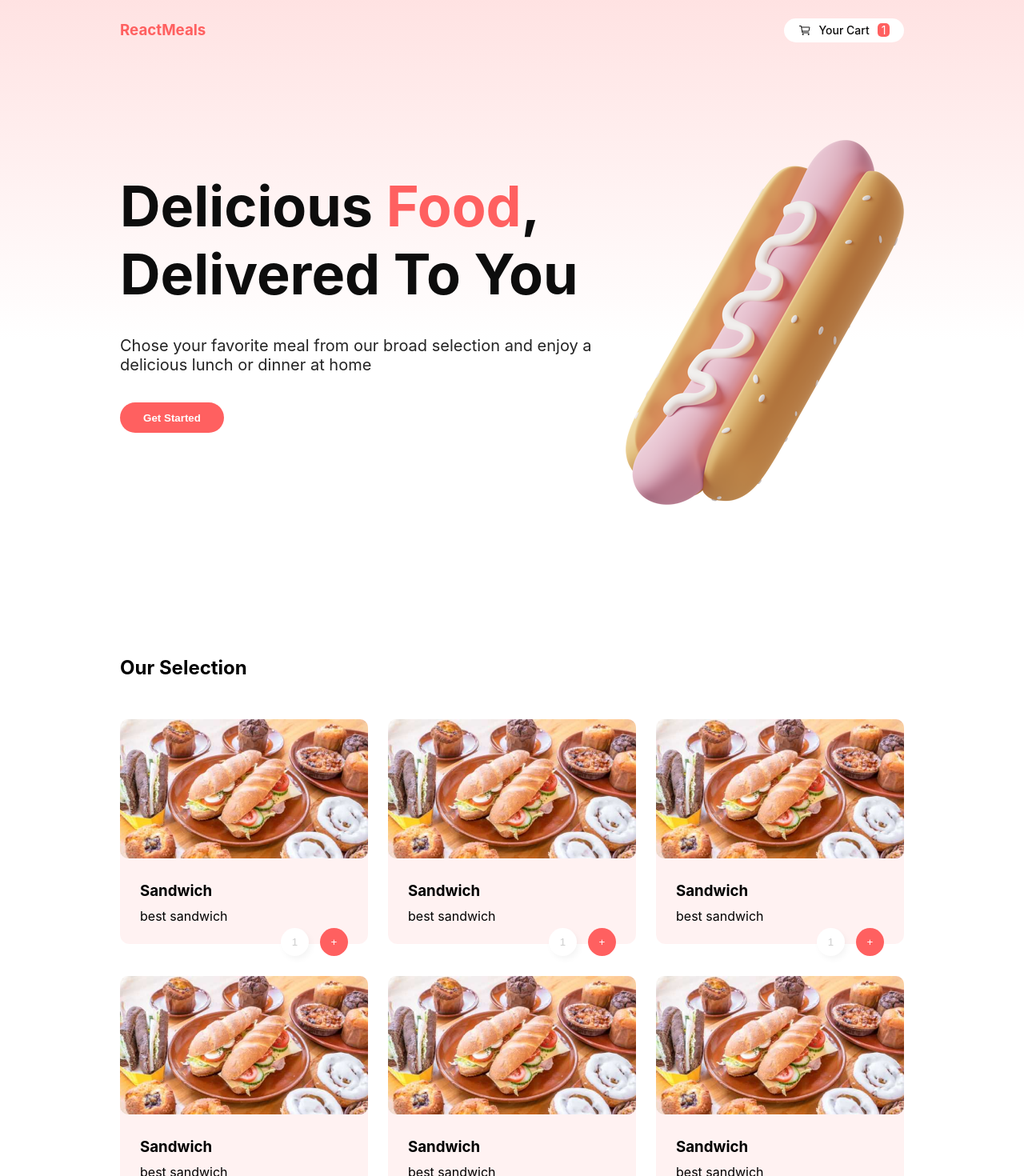
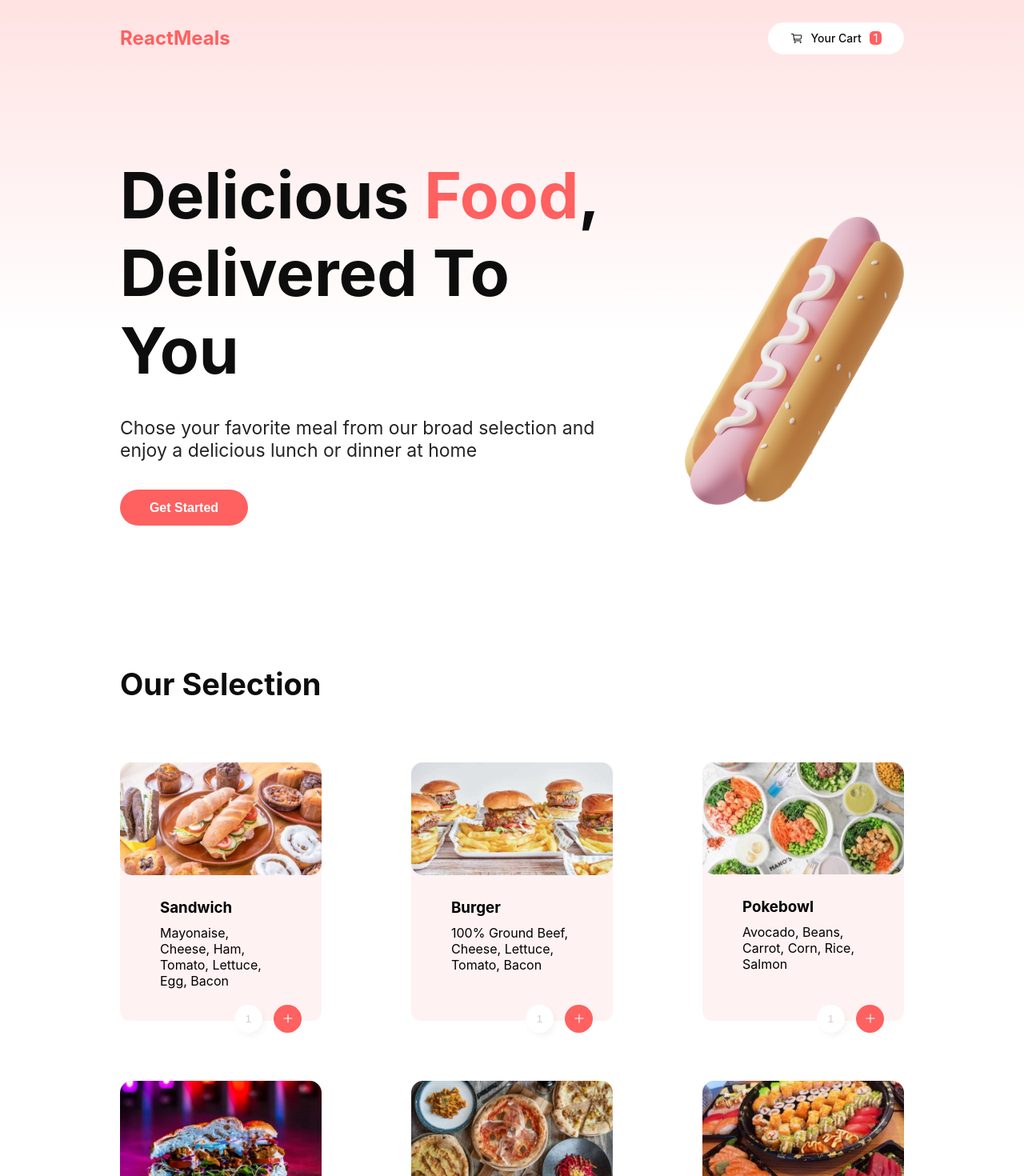
Before and after one commit to BramMathijssen/food-order-app, a React (Create React App) app: page / in a window 1280 px wide. Shown: the top 1470 px of the page at 80% size. Built offline with nearby package versions, Linux system fonts and the light colour scheme.

Commit message:
finished styling

```diff
--- a/src/components/MainHeader/Header.js
+++ b/src/components/MainHeader/Header.js
@@ -15,7 +15,7 @@ const Header = () => {
                         enjoy a delicious lunch or dinner at home</p>
                     <Button className="btn btn--large" content="Get Started"></Button>
                 </div>
-                <img src={hotdog} alt="hotdog"></img>
+                <img className='container__image' src={hotdog} alt="hotdog"></img>
 
             </div>
         </header>
--- a/src/components/MainHeader/Header.scss
+++ b/src/components/MainHeader/Header.scss
@@ -16,7 +16,7 @@
   display: flex;
   justify-content: space-between;
   align-items: center;
-  margin-top: 100px;
+  margin-top: 150px;
 
   .text {
     width: 650px;
@@ -26,17 +26,21 @@
     &__big {
       color: $text-color;
       margin-top: -50px;
-      font-size: 70px;
+      font-size: 80px;
       margin-bottom: 35px;
       span {
         color: $primary-color;
       }
     }
     &__small {
-      font-size: 20px;
+      font-size: 23px;
       font-weight: 400;
       color: $text-color2;
       margin-bottom: 35px;
     }
   }
+
+  &__image{
+    width: 28%;
+  }
 }
--- a/src/components/MainHeader/Navigation.scss
+++ b/src/components/MainHeader/Navigation.scss
@@ -2,11 +2,12 @@
 
 .navigation {
   display: flex;
-  height: 75px;
+  height: 95px;
   justify-content: space-between;
   align-items: center;
 
   &__logo {
     color: $primary-color;
+    font-size: 24px;
   }
 }
--- a/src/components/MainHeader/ShoppingCart.scss
+++ b/src/components/MainHeader/ShoppingCart.scss
@@ -4,10 +4,10 @@
     display: flex;
     justify-content: center;
     align-items: center;
-    width: 150px;
+    width: 170px;
     background-color: white;
     border-radius: 25px;
-    height: 30px;
+    height: 40px;
 
     p{
         font-size: 14px;
--- a/src/components/Meals/Meal.js
+++ b/src/components/Meals/Meal.js
@@ -1,4 +1,7 @@
 import './Meal.scss';
+
+import { IonIcon } from "@ionic/react";
+import { addOutline } from 'ionicons/icons';
 
 
 const Meal = (props) => {
@@ -12,7 +15,9 @@ const Meal = (props) => {
             </div>
             <div className='controls'>
                 <input className='controls__amount' value='1'></input>
-                <button className='controlls__add btn btn--circle'>+</button>
+                <button className='controls__add btn btn--circle'>
+                    <IonIcon className='button--icon'icon={addOutline} />
+                </button>
             </div>
         </div>
 
--- a/src/components/Meals/Meal.scss
+++ b/src/components/Meals/Meal.scss
@@ -7,16 +7,16 @@
 
   &__image {
     width: 100%;
-    border-radius: 10px;
+    border-radius: 15px;
   }
 }
 
 .content {
-  padding: 25px;
+    padding: 25px 50px;
+    padding-bottom: 40px;
+
   &__title {
     margin-bottom: 10px;
-  }
-  &__description {
   }
 }
 
@@ -38,6 +38,18 @@
     -webkit-box-shadow: 3px 4px 8px -1px rgba(0, 0, 0, 0.03);
     box-shadow: 3px 4px 8px -1px rgba(0, 0, 0, 0.05);
     color: $text-color-light;
+  }
 
+  &__add{
+    display: flex;
+    justify-content: center;
+    align-items: center;
+
+    .button--icon{
+        font-weight: bold;
+        height: 18px;
+        width: 18px;
+
+      }
   }
 }
--- a/src/components/Meals/Selection.js
+++ b/src/components/Meals/Selection.js
@@ -2,6 +2,11 @@ import Meal from './Meal';
 import './Selection.scss';
 
 import sandwich from './../../assets/images/sandwich.jpg';
+import burger from './../../assets/images/burger.jpg';
+import bowl from './../../assets/images/bowl.jpg';
+import kebab from './../../assets/images/kebab.jpg';
+import pizza from './../../assets/images/pizza.jpg';
+import sushi from './../../assets/images/sushi.jpg';
 
 
 const Selection = () => {
@@ -9,12 +14,12 @@ const Selection = () => {
         <section className='selection'>
             <h2 className='selection__title'>Our Selection</h2>
             <div className='grid-container'>
-                <Meal source={sandwich} alt='sandwich' title='Sandwich' description='best sandwich' />
-                <Meal source={sandwich} alt='sandwich' title='Sandwich' description='best sandwich' />
-                <Meal source={sandwich} alt='sandwich' title='Sandwich' description='best sandwich' />
-                <Meal source={sandwich} alt='sandwich' title='Sandwich' description='best sandwich' />
-                <Meal source={sandwich} alt='sandwich' title='Sandwich' description='best sandwich' />
-                <Meal source={sandwich} alt='sandwich' title='Sandwich' description='best sandwich' />
+                <Meal source={sandwich} alt='sandwich' title='Sandwich' description='Mayonaise, Cheese, Ham, Tomato, Lettuce, Egg, Bacon' />
+                <Meal source={burger} alt='burger' title='Burger' description='100% Ground Beef, Cheese, Lettuce, Tomato, Bacon' />
+                <Meal source={bowl} alt='poke bowl' title='Pokebowl' description='Avocado, Beans, Carrot, Corn, Rice, Salmon' />
+                <Meal source={kebab} alt='kebab' title='Kebab' description='Shoarma, Tomato, Lettuce, Garlic Sauce' />
+                <Meal source={pizza} alt='pizza' title='Pizza' description='Tomato Sauce, Mozarella, Basil, Ham' />
+                <Meal source={sushi} alt='sushi' title='Sushi' description='Tuna, Salmon, Avocado, Rice, Crab, Seaweed' />
 
             </div>
         </section>
--- a/src/components/Meals/Selection.scss
+++ b/src/components/Meals/Selection.scss
@@ -6,7 +6,9 @@
   padding-right: 150px;
 
   &__title {
-    margin-bottom: 50px;
+    font-size: 38px;
+    margin-bottom: 75px;
+    color: $text-color;
   }
 }
 
@@ -15,8 +17,8 @@
   height: 50%;
   grid-template-columns: 1fr 1fr 1fr;
   grid-template-rows: 1fr 1fr;
-  row-gap: 40px;
-  column-gap: 25px;
+  row-gap: 75px;
+  column-gap: 7rem;
 
   &__item {
     background-color: $primary-color;
--- a/src/components/UI/Button.scss
+++ b/src/components/UI/Button.scss
@@ -12,9 +12,10 @@
 }
 
 .btn--large {
-  width: 130px;
-  height: 38px;
+  width: 160px;
+  height: 45px;
   border-radius: 25px;
+  font-size: 16px;
   font-weight: bold;
 }
 
```
Also changed, not shown: src/assets/images/pexels-photo-4862876.jpeg (deleted), src/assets/images/pexels-photo-5503173.jpeg (deleted).
